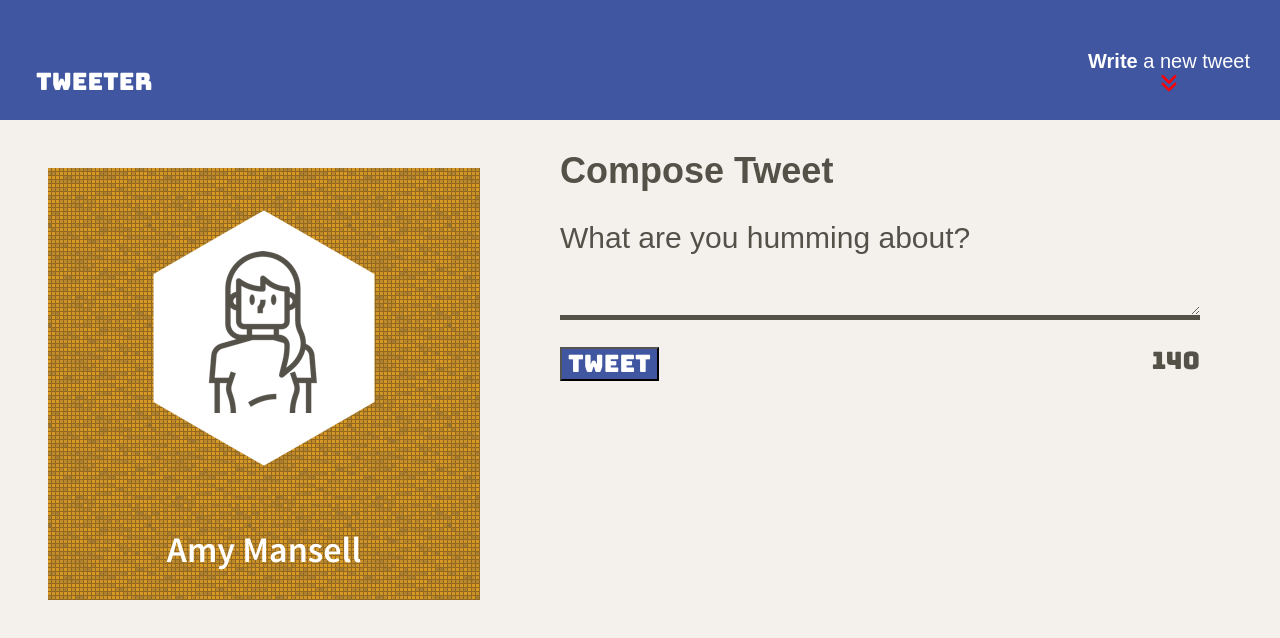
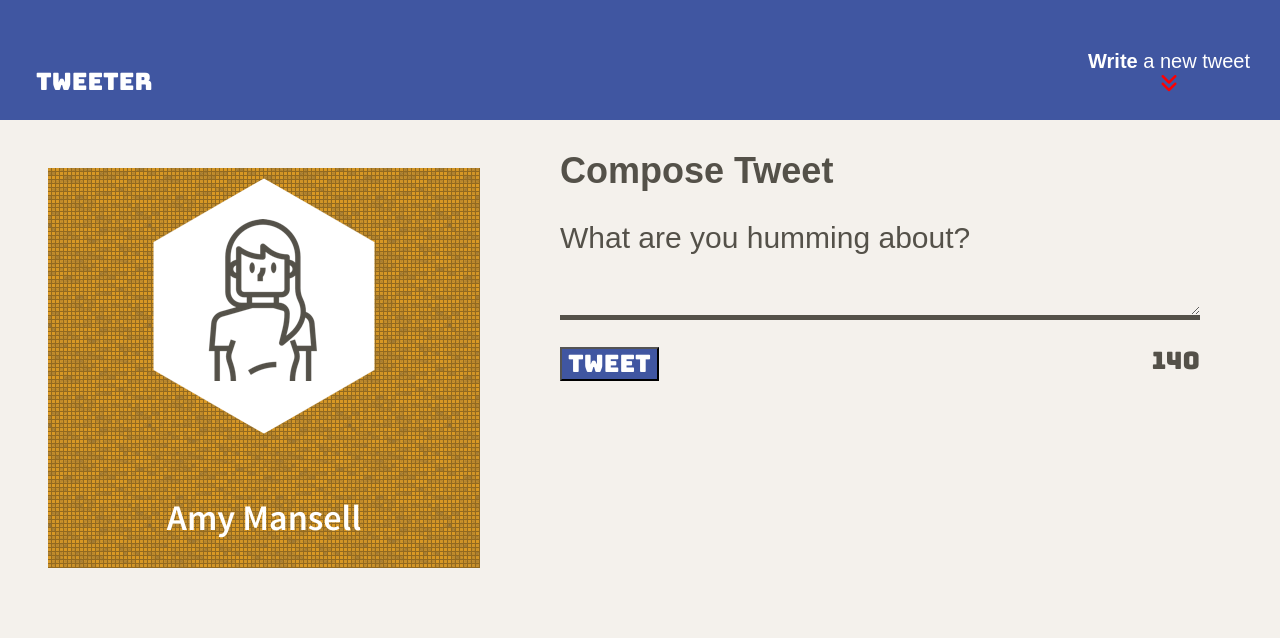
Before and after one commit to lenilsamuel/tweeter, a website: page public/index.html in a window 1280 px wide. Drawn offline with nearby package versions, Linux system fonts and the light colour scheme; no server answers.

Commit message:
change height dimension of header and align avatar

```diff
--- a/public/styles/header.css
+++ b/public/styles/header.css
@@ -1,5 +1,5 @@
 .header {
-  height: 520px;
+  height: 400px;
   display: flex;
   flex-direction: column;
   align-items: center;
@@ -21,5 +21,5 @@
 }
 
 .avatar {
-  margin-top: 120px;
+  margin-top: 1rem;
 }
```
